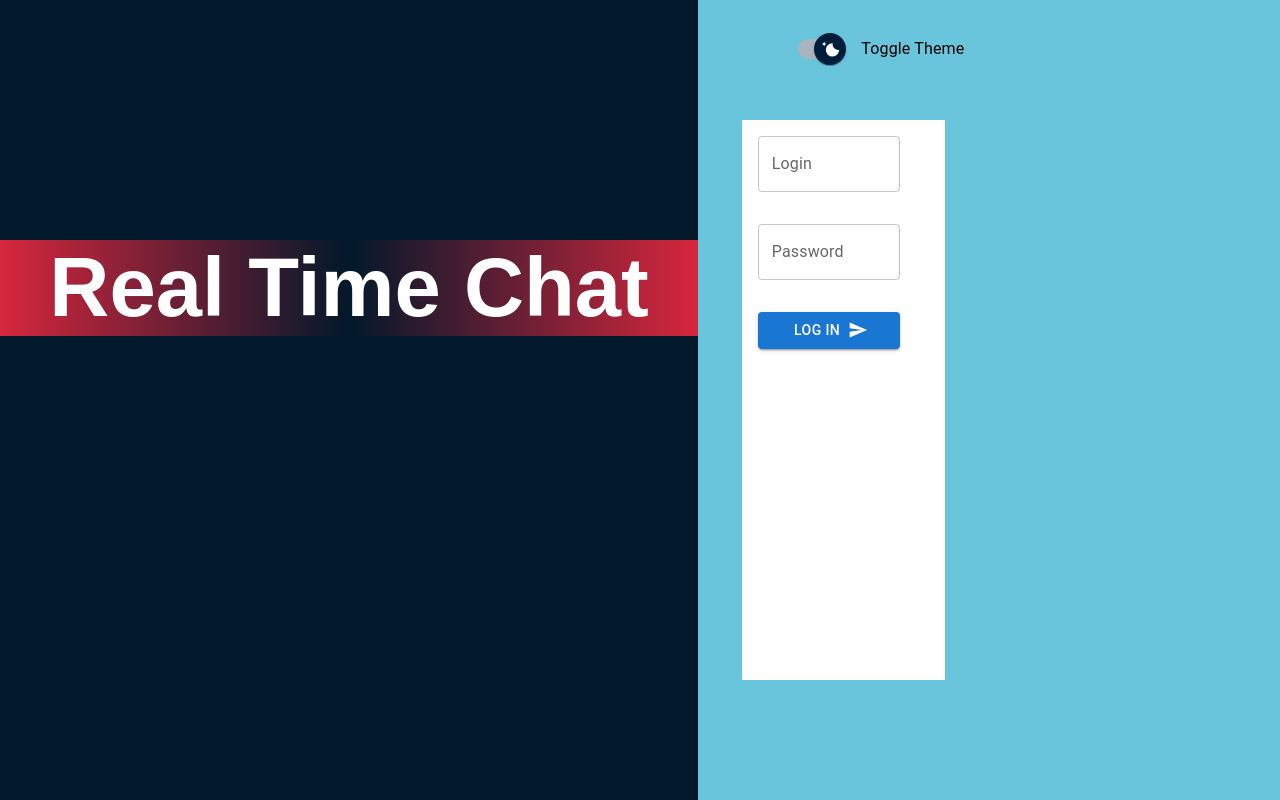
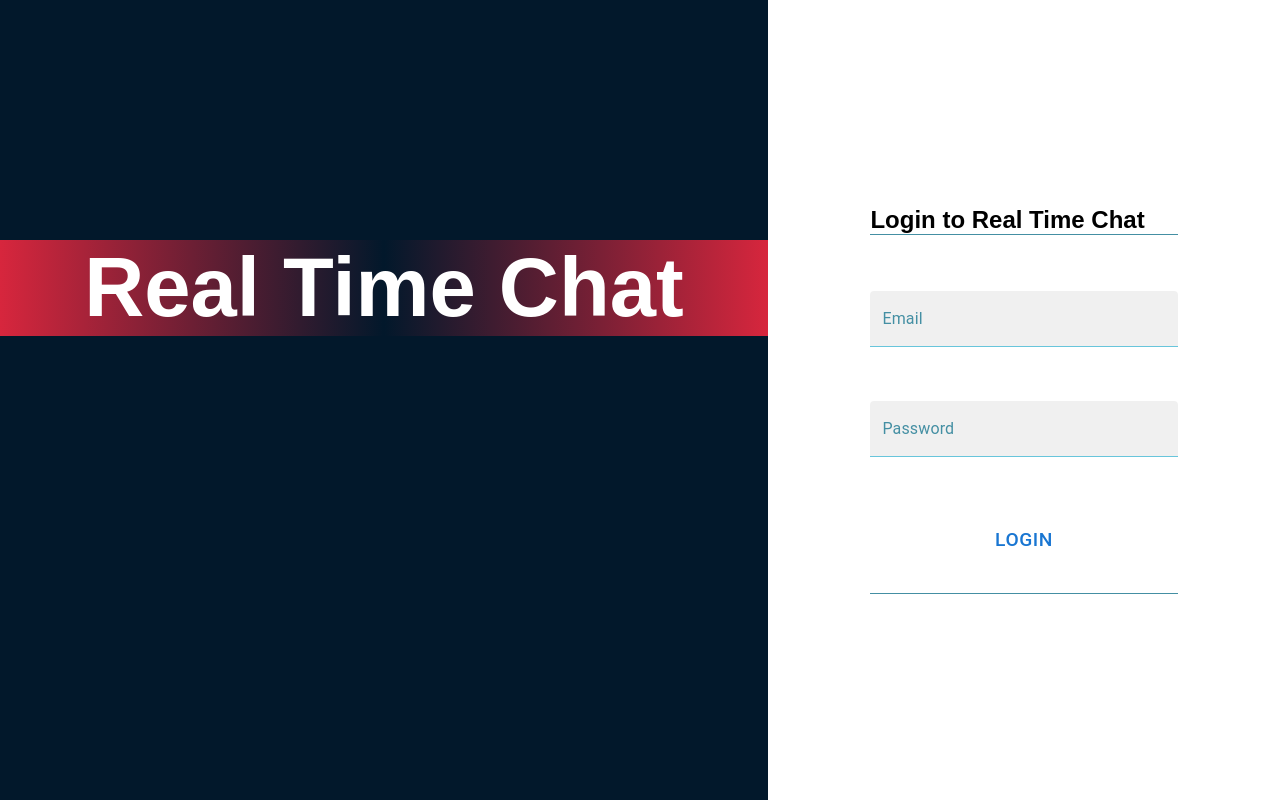
Before and after one commit to BulandaK/real-time-chat-ui, a React (Vite) app: page /login in a window 1280 px wide. Built offline with nearby package versions, Linux system fonts and the light colour scheme.

Commit message:
login page before styling

```diff
--- a/src/pages/LoginPage/LoginPage.css
+++ b/src/pages/LoginPage/LoginPage.css
@@ -1,36 +1,43 @@
-.login-page-container {
-  width: 50%;
+.login-container {
+  /* background-color: #68c5db; */
+  width: 40%;
   height: 100%;
   display: flex;
-  background-color: #68c5db;
+  flex-direction: column;
+  align-items: center;
+  justify-content: center;
 }
 
-.login-page-img {
-  width: 50%;
-  height: 100%;
+.login-title {
   /* background-color: aqua; */
-  display: flex;
-  align-items: center;
-  justify-content: center;
-  border-right: 0.5px solid gray;
+  /* margin-top: 20%; */
+  width: 60%;
 }
 
-.login-page-img > img {
-  width: 70%;
+.login-form {
+  width: 60%;
+  height: 45%;
+  display: flex;
+  flex-direction: column;
+  align-items: center;
+  justify-content: space-around;
+  border-top: 1px solid #448fa3;
+  border-bottom: 1px solid #448fa3;
+  /* background-color: #68c5db; */
 }
 
-.login-page-form {
-  width: 50%;
-  height: 100%;
-  display: flex;
-  align-items: center;
-  justify-content: center;
-  position: relative;
-  /* background-color: saddlebrown; */
+.login-form>div {
+  width: 100%;
+  height: 8%;
 }
 
-.toggle-theme {
-  position: absolute;
-  top: 3%;
-  right: 3%;
+.login-form>div:nth-child(1) {
+  margin-top: 5%;
 }
+
+.login-form>button {
+  margin-top: 5%;
+  width: 30%;
+  height: 7%;
+  font-size: 1.2rem;
+}
--- a/src/pages/LoginPage/LoginPage.tsx
+++ b/src/pages/LoginPage/LoginPage.tsx
@@ -1,20 +1,78 @@
-// import React from 'react'
-import "./LoginPage.css";
-//import img from '../../assets/loginImage.jpg'
-import LoginForm from "../../components/LoginForm/LoginForm";
-import ToggleTheme from "../../components/ToggleTheme/ToggleTheme";
+// import React from "react";
+import { Button, TextField } from "@mui/material";
+import { styled } from "@mui/material/styles";
+import "./LoginPage.css";  // Make sure you have a corresponding CSS file for the login page
+import { useForm, SubmitHandler } from "react-hook-form";
 
-function LoginPage() {
+type Inputs = {
+  email: string;
+  password: string;
+};
+
+const CustomCssInput = styled(TextField)({
+  "& label.Mui-focused": {
+    color: "#448FA3",
+  },
+  "& label": { color: "#448FA3" },
+  "& .MuiFilledInput-underline:after": {
+    borderBottomColor: "#68C5DB",
+  },
+  "& .MuiFilledInput-underline:before": {
+    borderBottomColor: "#68C5DB",
+  },
+  "& .MuiFilledInput-root": {
+    "&:hover": {
+      backgroundColor: "#68C5DB",
+    },
+    "&.Mui-focused": {
+      backgroundColor: "#68C5DB",
+      color: "#fff",
+    },
+  },
+});
+
+const LoginPage = () => {
+  const {
+    register: login,
+    handleSubmit,
+    formState: { errors },
+  } = useForm<Inputs>({
+    defaultValues: {
+      email: "",
+      password: "",
+    },
+  });
+
+  const onSubmit: SubmitHandler<Inputs> = (data) => console.log(data);
+  console.log(errors);
+
   return (
-    <div className="login-page-container">
-      <div className="login-page-form">
-        <div className="toggle-theme">
-          <ToggleTheme />
-        </div>
-        <LoginForm />
-      </div>
+    <div className="login-container">
+      <h2 className="login-title">Login to Real Time Chat</h2>
+
+      <form onSubmit={handleSubmit(onSubmit)} className="login-form">
+        <CustomCssInput
+          label="Email"
+          variant="filled"
+          {...login("email", { required: true })}
+          error={errors.email ? true : false}
+        />
+        <CustomCssInput
+          label="Password"
+          type="password"
+          variant="filled"
+          {...login("password", {
+            required: true,
+            minLength: { value: 8, message: "Min length is 8" },
+          })}
+          error={errors.password ? true : false}
+          helperText={errors.password?.message}
+        />
+
+        <Button type="submit">Login</Button>
+      </form>
     </div>
   );
-}
+};
 
 export default LoginPage;
```
